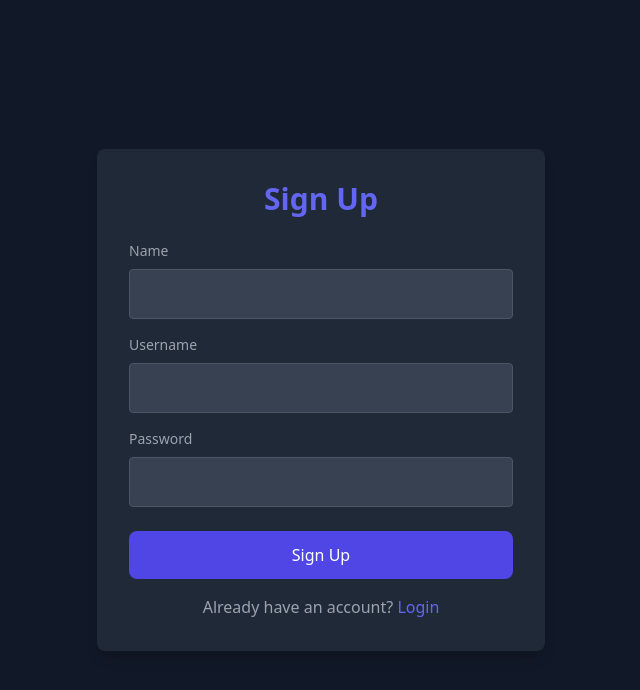
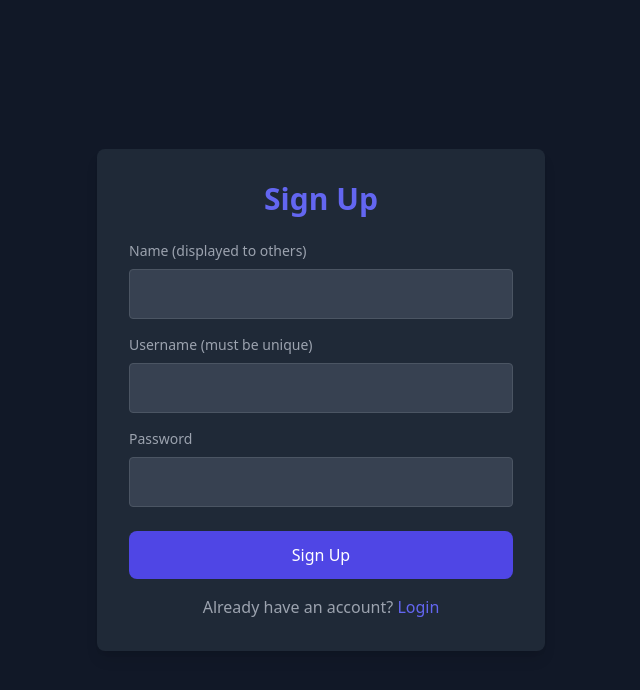
Before and after one commit to nitin-is-me/the-blog-zone-client, a Next.js app: page /signup in a window 1280 px wide. Shown: the top 690 px of the page, without its empty margins (319-959 px from the left). Built offline with nearby package versions, Linux system fonts and the light colour scheme.

Commit message:
changed text

```diff
--- a/src/app/signup/page.js
+++ b/src/app/signup/page.js
@@ -45,7 +45,7 @@ export default function SignupPage() {
         )}
         <form onSubmit={handleSignup}>
           <div className="mb-4">
-            <label className="block text-sm font-medium text-gray-400 mb-2">Name</label>
+            <label className="block text-sm font-medium text-gray-400 mb-2">Name (displayed to others)</label>
             <input
               type="text"
               value={name}
@@ -55,7 +55,7 @@ export default function SignupPage() {
             />
           </div>
           <div className="mb-4">
-            <label className="block text-sm font-medium text-gray-400 mb-2">Username</label>
+            <label className="block text-sm font-medium text-gray-400 mb-2">Username (must be unique)</label>
             <input
               type="text"
               value={username}
```
